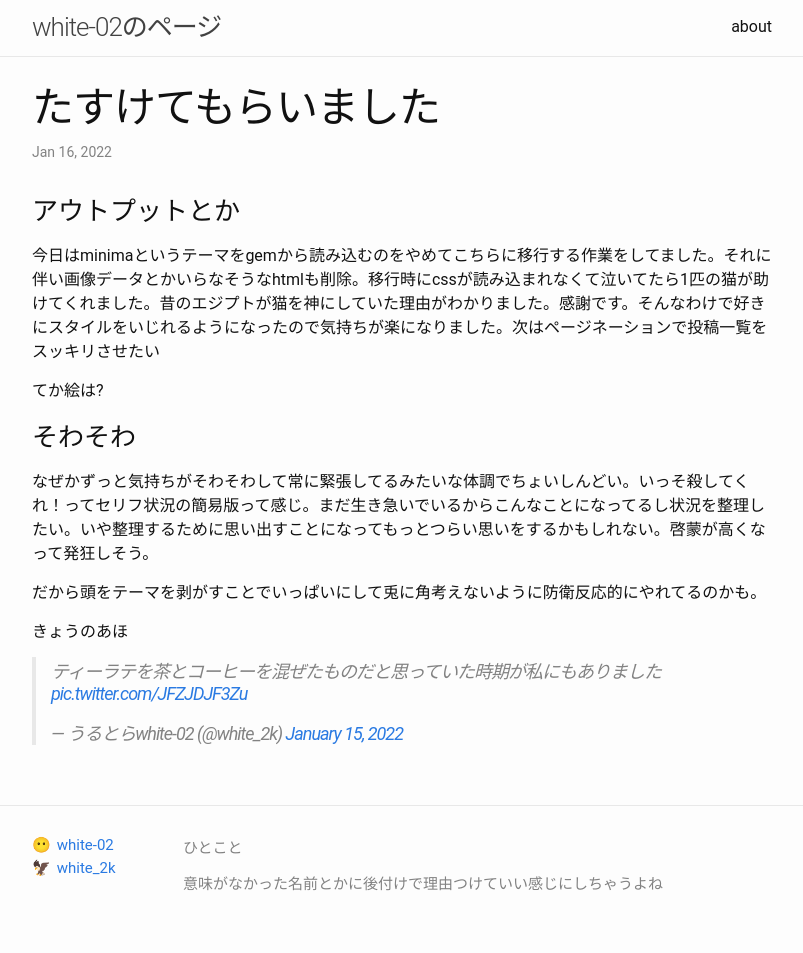
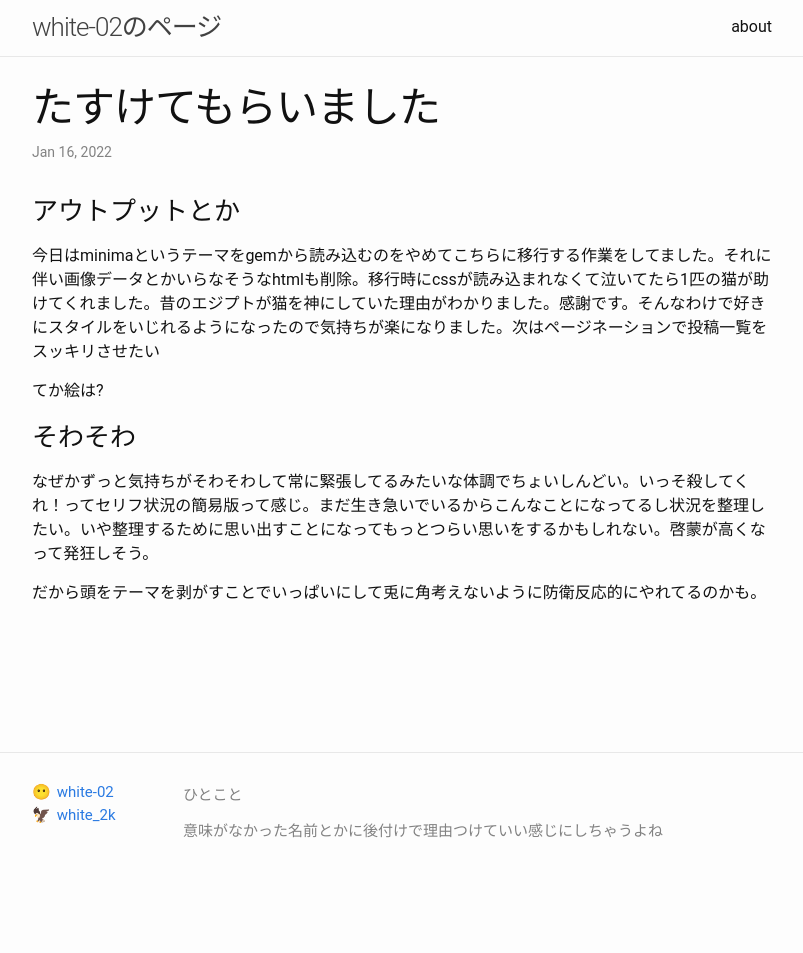
Before and after one commit to white-02/white-02.github.io, a Jekyll site: the page built from _posts/2022-01-16-blog.md, in a window 1280 px wide. Shown: the whole page, without its empty margins (238-1041 px from the left). Built offline with Jekyll 4.4.1, drawn with Linux system fonts in a browser that asks for light colours; comment, search, counter and statistics services are not loaded; after the commit the page ends 900 px from its top, so only the background shows below that.

Commit message:
post 2022-01-17

```diff
--- a/_posts/2022-01-16-blog.md
+++ b/_posts/2022-01-16-blog.md
@@ -12,6 +12,3 @@ categories: blog
 なぜかずっと気持ちがそわそわして常に緊張してるみたいな体調でちょいしんどい。いっそ殺してくれ！ってセリフ状況の簡易版って感じ。まだ生き急いでいるからこんなことになってるし状況を整理したい。いや整理するために思い出すことになってもっとつらい思いをするかもしれない。啓蒙が高くなって発狂しそう。
 
 だから頭をテーマを剥がすことでいっぱいにして兎に角考えないように防衛反応的にやれてるのかも。
-
-きょうのあほ
-<blockquote class="twitter-tweet"><p lang="ja" dir="ltr">ティーラテを茶とコーヒーを混ぜたものだと思っていた時期が私にもありました <a href="https://t.co/JFZJDJF3Zu">pic.twitter.com/JFZJDJF3Zu</a></p>&mdash; うるとらwhite-02 (@white_2k) <a href="https://twitter.com/white_2k/status/1482288740563582977?ref_src=twsrc%5Etfw">January 15, 2022</a></blockquote> <script async src="https://platform.twitter.com/widgets.js" charset="utf-8"></script>
```
Also changed, not shown: _posts/2022-01-17-blog.md (added, +30 -0 lines).
